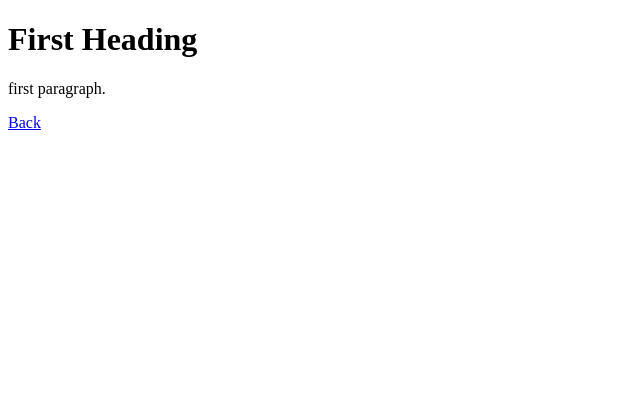
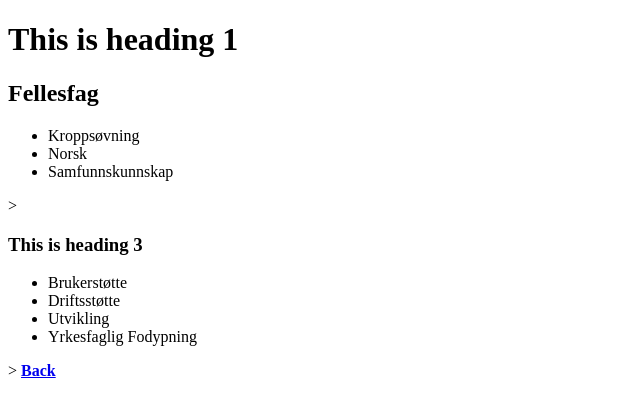
Before and after one commit to vegardbjorstad/2IKA_2025, a plain HTML site: page fagoversikt.html in a window 1280 px wide. Shown: the whole page, without its empty margins (0-640 px from the left). Drawn offline with Linux system fonts and the light colour scheme.

Commit message:
Lagt inn fag i  siden

```diff
--- a/fagoversikt.html
+++ b/fagoversikt.html
@@ -6,9 +6,23 @@
 </head>
 
 <body>
-<h1>First Heading</h1>
-<p>first paragraph.</p>
-<a href="./index.html">Back</a>
+<h1>This is heading 1</h1>
+
+<h2>Fellesfag</h2>
+<ul>
+    <li>Kroppsøvning</li>
+    <li>Norsk</li>
+    <li>Samfunnskunnskap</li>
+</ul>>
+
+<h3>This is heading 3</h3>
+<ul>
+    <li>Brukerstøtte</li>
+    <li>Driftsstøtte</li>
+    <li>Utvikling</li>
+    <li>Yrkesfaglig Fodypning</li>
+</ul>>
+<b><a href="./index.html">Back</a></b>
 
 
 </body>
```
